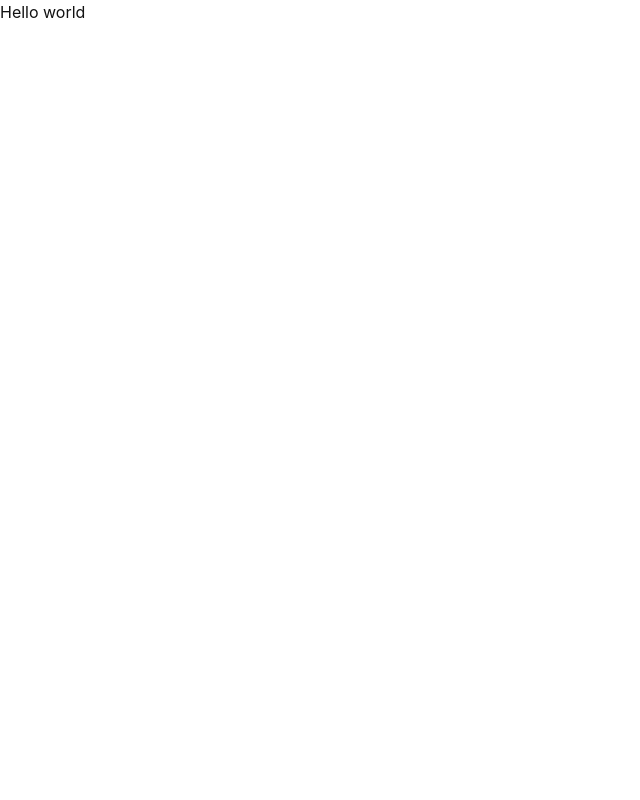
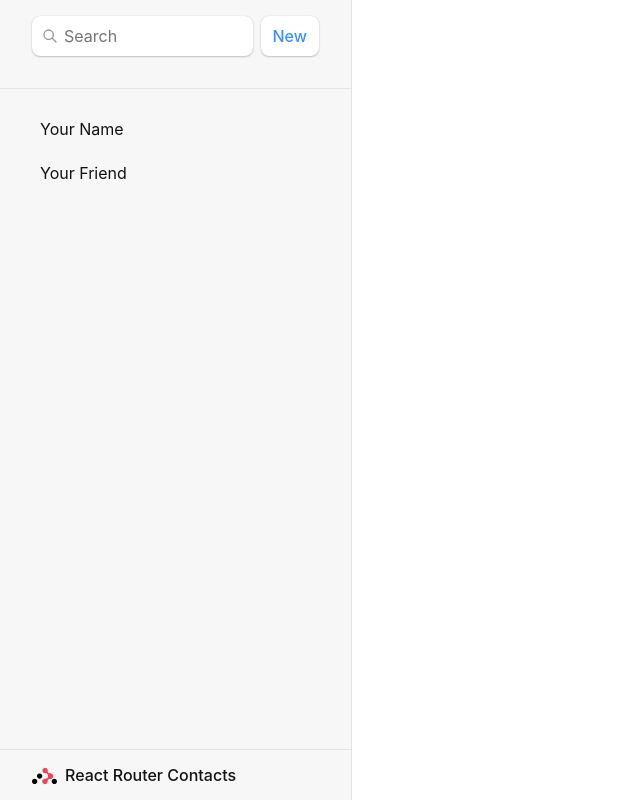
Before and after one commit to muhammadiqbalid83/react-router, a React (Create React App) app: page / in a window 1280 px wide. Shown: the whole page, without its empty margins (0-640 px from the left). Built offline with nearby package versions, Linux system fonts and the light colour scheme.

Commit message:
error page

```diff
--- /dev/null
+++ b/src/error-page.jsx
@@ -0,0 +1,17 @@
+import React from 'react';
+import { useRouteError } from 'react-router-dom';
+
+export default function ErrorPage() {
+  const error = useRouteError();
+  console.error();
+
+  return (
+    <div id="error-page">
+      <h1>Oops!</h1>
+      <p>Sorry, an unexpected error has occurred.</p>
+      <p>
+        <i>{error.statusText || error.message}</i>
+      </p>
+    </div>
+  );
+}
--- a/src/index.js
+++ b/src/index.js
@@ -1,12 +1,15 @@
 import React, { StrictMode } from 'react';
 import { createRoot } from 'react-dom/client';
 import { createBrowserRouter, RouterProvider } from 'react-router-dom';
+import Root from './routes/root.jsx';
+import ErrorPage from './error-page.jsx';
 import './style.css';
 
 const router = createBrowserRouter([
   {
     path: '/',
-    element: <div>Hello world</div>,
+    element: <Root />,
+    errorElement: <ErrorPage />,
   },
 ]);
 
--- /dev/null
+++ b/src/routes/root.jsx
@@ -0,0 +1,38 @@
+import React from 'react';
+
+export default function Root() {
+  return (
+    <>
+      <div id="sidebar">
+        <h1>React Router Contacts</h1>
+        <div>
+          <form id="search-form" role="search">
+            <input
+              id="q"
+              aria-label="Search contacts"
+              placeholder="Search"
+              type="search"
+              name="q"
+            />
+            <div id="search-spinner" aria-hidden hidden={true} />
+            <div className="sr-only" aria-live="polite"></div>
+          </form>
+          <form method="post">
+            <button type="submit">New</button>
+          </form>
+        </div>
+        <nav>
+          <ul>
+            <li>
+              <a href={`/contacts/1`}>Your Name</a>
+            </li>
+            <li>
+              <a href={`/contacts/2`}>Your Friend</a>
+            </li>
+          </ul>
+        </nav>
+      </div>
+      <div id="detail"></div>
+    </>
+  );
+}
```
